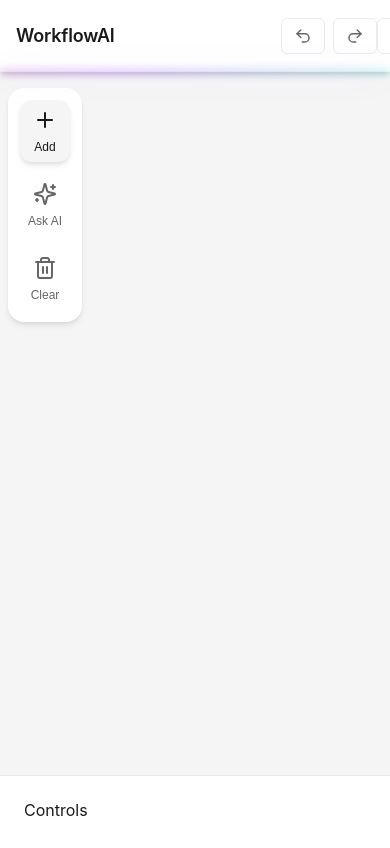
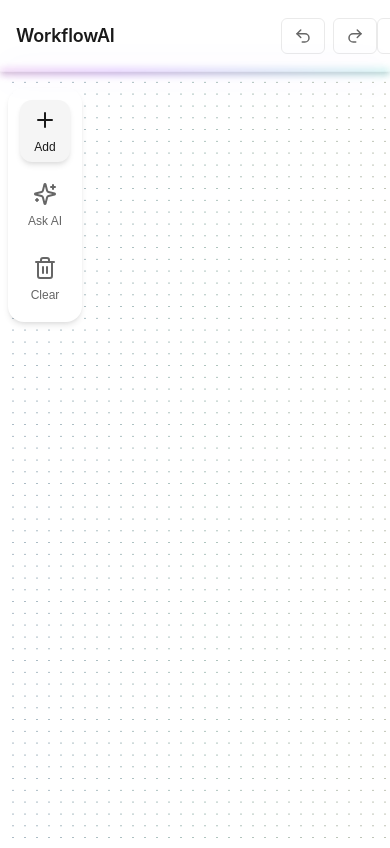
Before and after one commit to paradiselabs-ai/paradiselabs-ai.github.io, a React (Vite) app: page / in a window 390 px wide. Built offline with nearby package versions, Linux system fonts and the light colour scheme.

Commit message:
Enhanced UX

```diff
--- a/src/App.tsx
+++ b/src/App.tsx
@@ -1,4 +1,3 @@
-// src/App.tsx
 import React from 'react';
 import Header from './components/Header/Header';
 import WorkflowBuilder from './components/WorkflowBuilder/WorkflowBuilder';
@@ -7,13 +6,21 @@
 
 const App: React.FC = () => {
   return (
-    <div className="app">
+    <div className="h-screen flex flex-col">
+      {/* Fixed Header */}
       <Header />
-      <div className="app__content">
+
+      {/* Main Content Area - subtract header height */}
+      <div className="flex flex-1 h-[calc(100vh-72px)] mt-[72px]">
+        {/* Sidebar Editor */}
         <WorkflowEditor />
-        <div className="app__main">
-          <WorkflowBuilder />
-          <WorkflowControls />
+
+        {/* Main Workspace */}
+        <div className="flex-1 flex flex-col">
+          <div className="flex-1">
+            <WorkflowBuilder />
+          </div>
+         {/* <WorkflowControls />*/}
         </div>
       </div>
     </div>
--- /dev/null
+++ b/src/components/WorkflowBuilder/InteractiveBackground.tsx
@@ -0,0 +1,157 @@
+import React, { useEffect, useRef } from 'react';
+
+interface Circle {
+  x: number;
+  y: number;
+  r: number;
+  animation: boolean;
+  spreadRate?: number;
+}
+
+interface Point {
+  x: number;
+  y: number;
+  lifetime: number;
+}
+
+const InteractiveBackground: React.FC = () => {
+  const canvasRef = useRef<HTMLCanvasElement | null>(null);
+  const frameRef = useRef<number>(0);
+  const pointsRef = useRef<Point[]>([]);
+  const circlesRef = useRef<Circle[]>([]);
+
+  useEffect(() => {
+    if (!canvasRef.current) return;
+
+    const canvas = canvasRef.current;
+    const ctx = canvas.getContext('2d');
+
+    if (!ctx) return;
+
+    const resizeCanvas = () => {
+      canvas.width = window.innerWidth;
+      canvas.height = window.innerHeight;
+      initializeCircles();
+    };
+
+    const initializeCircles = () => {
+      const circlesMargin = 15;
+      circlesRef.current = [];
+
+      for(let i = 0; i < Math.round(canvas.width / circlesMargin * 1.5); i++) {
+        for(let j = 0; j < Math.round(canvas.height / circlesMargin * 1.5); j++) {
+          circlesRef.current.push({
+            x: 13 + (circlesMargin) * i * 0.8,
+            y: 10 + (circlesMargin - 0.25) * j * 0.8,
+            r: 0.5, // Initial radius
+            animation: false
+          });
+        }
+      }
+    };
+
+    const drawDots = () => {
+      ctx.clearRect(0, 0, canvas.width, canvas.height);
+
+      const grd_active = ctx.createLinearGradient(0, 0, canvas.width, 0);
+      grd_active.addColorStop(0, "#0092ff");
+      grd_active.addColorStop(0.5, "#00ffae");
+      grd_active.addColorStop(1, '#e5fe48');
+
+      const grd = ctx.createLinearGradient(0, 0, canvas.width, 0);
+      grd.addColorStop(0, "#204868");
+      grd.addColorStop(0.5, "#256456");
+      grd.addColorStop(1, '#5a643d');
+
+      circlesRef.current.forEach(circle => {
+        ctx.beginPath();
+        ctx.arc(circle.x, circle.y + 1.5, circle.r, 0, 2 * Math.PI, true);
+        ctx.fillStyle = circle.animation ? grd_active : grd;
+        ctx.fill();
+      });
+
+      animatePoints();
+      requestAnimationFrame(drawDots);
+    };
+
+    const animatePoints = () => {
+      const duration = 2 * 1000 / 60;
+      const lineWidthStart = 3.5;
+
+      pointsRef.current = pointsRef.current.filter((point, i) => {
+        point.lifetime += 1;
+        if (point.lifetime > duration) return false;
+
+        const inc = point.lifetime / duration;
+        const dec = 1 - inc;
+        const spreadRate = lineWidthStart * (1 - inc);
+
+        const lastPoint = pointsRef.current[i - 1] || point;
+
+        circlesRef.current.forEach(circle => {
+          drawCircleEffect(point.x, point.y, circle, spreadRate);
+          const midX = (lastPoint.x + point.x) / 2;
+          const midY = (lastPoint.y + point.y) / 2;
+          drawCircleEffect(midX, midY, circle, spreadRate);
+        });
+
+        return true;
+      });
+    };
+
+    const drawCircleEffect = (x: number, y: number, circle: Circle, spreadRate: number) => {
+      const dist = Math.round(Math.sqrt(Math.pow(x - circle.x, 2) + Math.pow(y - circle.y, 2)));
+
+      if (dist < 8) {
+        // Only animate if the spreadRate is greater than a threshold
+        if (spreadRate >= 0.8) {
+          circle.animation = true;
+          circle.r = spreadRate;
+        } else {
+          // Reset the circle to its original state
+          circle.animation = false;
+          circle.r = 0.5; // Reset to the initial radius
+        }
+      }
+    };
+
+    const handlePointerMove = (e: PointerEvent) => {
+      if (frameRef.current === 1) {
+        const rect = canvas.getBoundingClientRect();
+        pointsRef.current.push({
+          x: e.clientX - rect.left,
+          y: e.clientY - rect.top,
+          lifetime: 0
+        });
+        frameRef.current = 0;
+      }
+      frameRef.current++;
+    };
+
+    // Initialize and start animation
+    resizeCanvas();
+    drawDots();
+
+    // Event listeners
+    window.addEventListener('resize', resizeCanvas);
+    canvas.addEventListener('pointermove', handlePointerMove);
+    canvas.addEventListener('pointerdown', handlePointerMove);
+
+    return () => {
+      window.removeEventListener('resize', resizeCanvas);
+      canvas.removeEventListener('pointermove', handlePointerMove);
+      canvas.removeEventListener('pointerdown', handlePointerMove);
+    };
+  }, []);
+
+  return (
+    <div className="absolute inset-0 overflow-hidden pointer-events-none">
+      <canvas
+        ref={canvasRef}
+        className="absolute top-0 left-0 w-full h-full pointer-events-auto"
+      />
+    </div>
+  );
+};
+
+export default InteractiveBackground;
--- a/src/components/WorkflowBuilder/WorkflowBuilder.tsx
+++ b/src/components/WorkflowBuilder/WorkflowBuilder.tsx
@@ -1,12 +1,14 @@
-// src/components/WorkflowBuilder/WorkflowBuilder.tsx
 import React from 'react';
+import InteractiveBackground from './InteractiveBackground';
 
 const WorkflowBuilder: React.FC = () => {
   return (
-    <div className="workflow-builder">
-      {/* This will be your main workspace where workflows are built */}
-      <div className="workflow-builder__content">
-        {/* Add your workflow building interface here */}
+    <div className="absolute inset-0">
+      <InteractiveBackground />
+      <div className="relative z-10 h-full">
+        <div className="p-6">
+          {/* Add your workflow building interface here */}
+        </div>
       </div>
     </div>
   );
--- a/src/index.css
+++ b/src/index.css
@@ -83,26 +83,6 @@
     monospace;
 }
 
-/* Layout */
-.app {
-  display: flex;
-  flex-direction: column;
-  min-height: 100vh;
-  padding-top: var(--header-height);
-}
-
-.app__main {
-  flex: 1;
-  display: flex;
-  flex-direction: column;
-  overflow: hidden;
-}
-
-.app__content {
-  flex: 1;
-  display: flex;
-}
-
 /* Header Component */
 .header {
   display: flex;
@@ -140,6 +120,7 @@
   animation: backlight_bg var(--animation-duration-slow) ease-in-out infinite;
 }
 
+/* Header Component Classes */
 .header__left {
   display: flex;
   align-items: center;
@@ -295,18 +276,7 @@
   color: var(--color-neutral-900);
 }
 
-/* Workflow Builder */
-.workflow-builder {
-  flex: 1;
-  padding: var(--spacing-24);
-  background-color: var(--color-neutral-100);
-  overflow: auto;
-}
-
-.workflow-builder__content {
-  height: 100%;
-}
-
+/* Workflow Controls */
 .workflow-controls {
   padding: var(--spacing-24);
   background-color: #fff;
```
